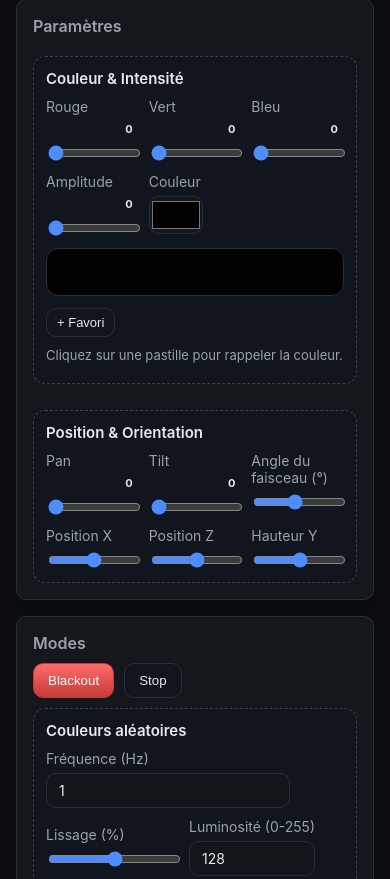
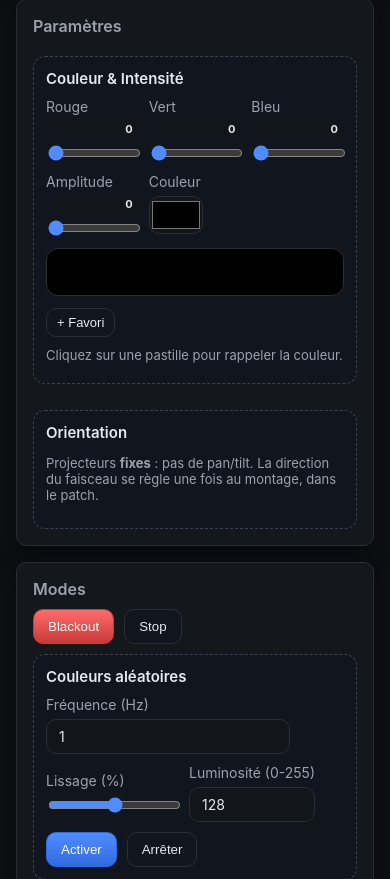
Before and after one commit to DlWAT/Icare, a Flask app: page /experiment in a window 390 px wide; the page is wider, and only the part inside the window is pictured. Shown: the part 433-1312 px from the top of that part. Run offline with Flask 3, Linux system fonts and the light colour scheme; data that the repository does not hold is empty; some libraries are stand-ins or nearby versions.

Commit message:
Direct: retrait des controles Pan/Tilt et Position (projecteurs fixes)
- experiment.html : panneau Position/Orientation remplace par une note (pas de tete mobile).

- app.js : set-values n'envoie plus pan/tilt ; curseurs = R,G,B,Amplitude.

- Manuel : section Orientation mise a jour.

```diff
--- a/webapp/static/app.js
+++ b/webapp/static/app.js
@@ -120,7 +120,7 @@ function updatePreview() {
   const hex = rgbToHex(r, g, b);
   const prev = document.getElementById('color-preview');
   if (prev) prev.style.background = hex;
-  ['r', 'g', 'b', 'amp', 'pan', 'tilt'].forEach((k) => {
+  ['r', 'g', 'b', 'amp'].forEach((k) => {
     const span = document.getElementById('val-' + k);
     if (span) span.textContent = $val('range-' + k);
   });
@@ -128,13 +128,13 @@ function updatePreview() {
 
 async function sendValues() {
   const r = $val('range-r'), g = $val('range-g'), b = $val('range-b');
-  const amp = $val('range-amp'), pan = $val('range-pan'), tilt = $val('range-tilt');
-  await postJSON('/api/experiment/set-values', { r, g, b, amp, pan, tilt });
+  const amp = $val('range-amp');
+  await postJSON('/api/experiment/set-values', { r, g, b, amp });
 }
 
 function bindExperiment() {
   // Slider bindings
-  const sliderIds = ['range-r', 'range-g', 'range-b', 'range-amp', 'range-pan', 'range-tilt'];
+  const sliderIds = ['range-r', 'range-g', 'range-b', 'range-amp'];
   for (const id of sliderIds) {
     const el = document.getElementById(id);
     if (!el) continue;
--- a/webapp/templates/experiment.html
+++ b/webapp/templates/experiment.html
@@ -54,27 +54,11 @@
                 </div>
               </div>
               <div class="panel-sub panel-sub-slim">
-                <h4>Position &amp; Orientation</h4>
-                <div class="controls">
-                  <label>Pan <span class="val" id="val-pan">0</span>
-                    <input type="range" id="range-pan" min="0" max="255" value="0" />
-                  </label>
-                  <label>Tilt <span class="val" id="val-tilt">0</span>
-                    <input type="range" id="range-tilt" min="0" max="255" value="0" />
-                  </label>
-                  <label>Angle du faisceau (°)
-                    <input type="range" id="direct-angle" min="10" max="90" value="45" />
-                  </label>
-                  <label>Position X
-                    <input type="range" id="direct-x" min="-6" max="6" value="0" step="0.1" />
-                  </label>
-                  <label>Position Z
-                    <input type="range" id="direct-z" min="-3" max="3" value="0" step="0.1" />
-                  </label>
-                  <label>Hauteur Y
-                    <input type="range" id="direct-y" min="2" max="6" value="4" step="0.1" />
-                  </label>
-                </div>
+                <h4>Orientation</h4>
+                <p class="muted small">
+                  Projecteurs <strong>fixes</strong> : pas de pan/tilt. La direction du
+                  faisceau se règle une fois au montage, dans le patch.
+                </p>
               </div>
             </div>
           </div>
```
Also changed, not shown: 2 other files.
